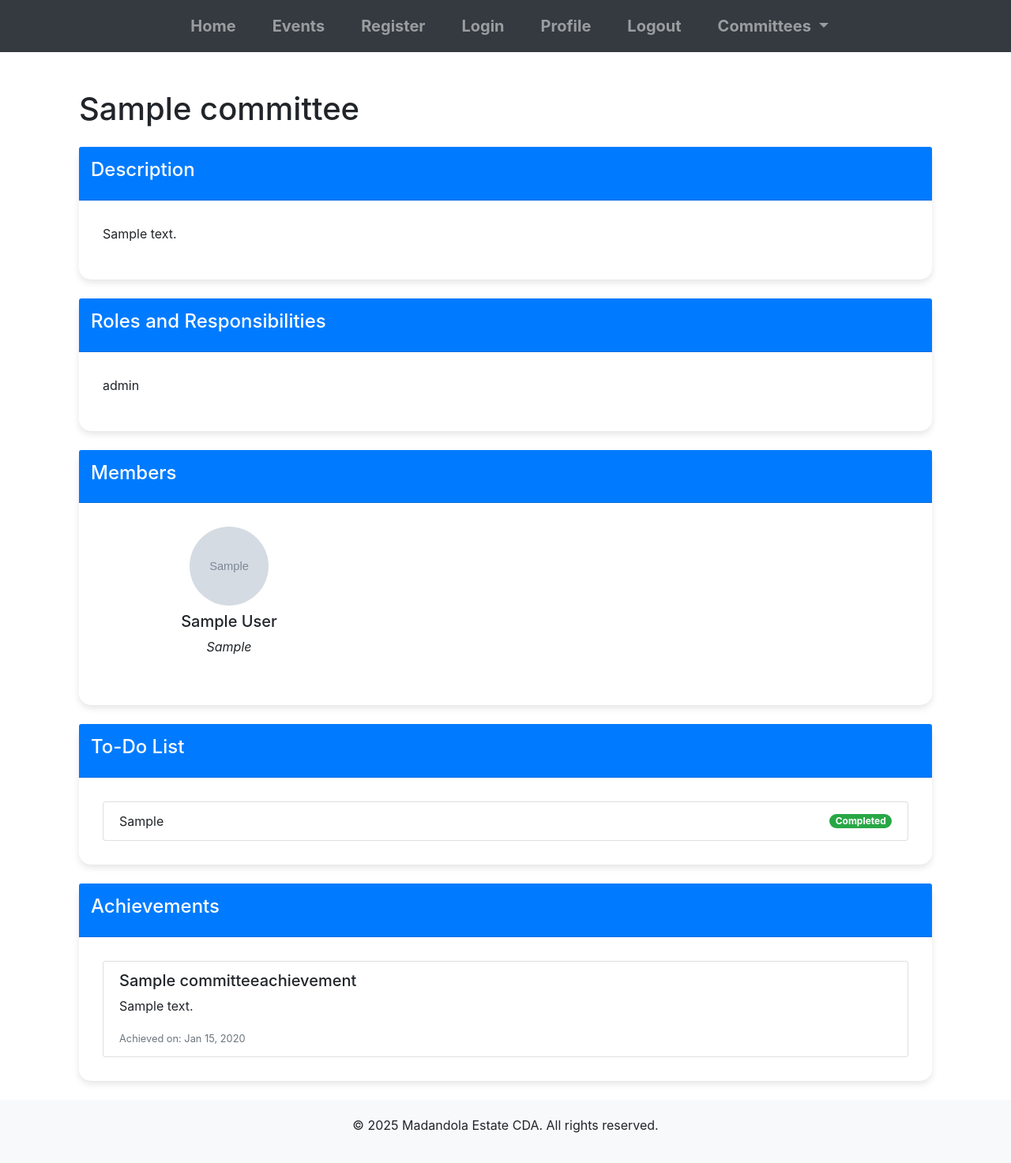
After one commit to hizeetech/huv_madandola_cdas, a Django app: page /committees/1/ in a window 1280 px wide. The commit adds this page. Shown: the whole page at 79% size. Run offline with Django 5.2, Linux system fonts and the light colour scheme; a user stored in the database is signed in; tables that the repository leaves empty hold one stand-in row (values such as "Sample post"); grey boxes marked "Sample" are stand-in pictures; some libraries are stand-ins or nearby versions.

Commit message:
fourth commit

```diff
--- /dev/null
+++ b/cda_app/context_processors.py
@@ -0,0 +1,4 @@
+from .models import Committee
+
+def committees(request):
+    return {'committees': Committee.objects.all()}
--- a/cda_app/models.py
+++ b/cda_app/models.py
@@ -149,4 +149,40 @@ class PaidMember(models.Model):
     def __str__(self):
         return f"{self.name} - {self.amount_paid} ({self.purpose_of_payment})"
 
+
+class Committee(models.Model):
+    name = models.CharField(max_length=200, unique=True)
+    description = models.TextField(blank=True, null=True)
+    roles_responsibilities = models.TextField(blank=True, null=True)
+
+    def __str__(self):
+        return self.name
+
+class CommitteeMember(models.Model):
+    committee = models.ForeignKey(Committee, on_delete=models.CASCADE, related_name='members')
+    name = models.CharField(max_length=100)
+    post = models.CharField(max_length=100)
+    image = models.ImageField(upload_to='committee_members/', blank=True, null=True)
+
+    def __str__(self):
+        return f"{self.name} - {self.committee.name}"
+
+class CommitteeToDo(models.Model):
+    committee = models.ForeignKey(Committee, on_delete=models.CASCADE, related_name='todos')
+    task = models.CharField(max_length=255)
+    is_completed = models.BooleanField(default=False)
+    due_date = models.DateField(blank=True, null=True)
+
+    def __str__(self):
+        return f"{self.task} ({self.committee.name})"
+
+class CommitteeAchievement(models.Model):
+    committee = models.ForeignKey(Committee, on_delete=models.CASCADE, related_name='achievements')
+    title = models.CharField(max_length=255)
+    description = models.TextField()
+    date = models.DateField(auto_now_add=True)
+
+    def __str__(self):
+        return f"{self.title} ({self.committee.name})"
+
 # Create your models here.
--- a/cda_app/urls.py
+++ b/cda_app/urls.py
@@ -9,4 +9,5 @@ urlpatterns = [
     path('profile/', views.profile, name='profile'),
     path('events/', views.events, name='events'),
     path('pay_levy/<int:levy_id>/', views.pay_levy, name='pay_levy'),
+    path('committees/<int:committee_id>/', views.committee_detail, name='committee_detail'),
 ]
--- a/cda_app/views.py
+++ b/cda_app/views.py
@@ -1,8 +1,9 @@
 from django.shortcuts import render, redirect
+from django.shortcuts import render, redirect, get_object_or_404
 from django.contrib.auth import login, logout, authenticate
 from django.contrib.auth.decorators import login_required
 from .forms import CustomUserCreationForm, CustomAuthenticationForm
-from .models import UserProfile, CDA, Levy, UserLevy, Payment, ExecutiveMember, Event, CommunityInfo, Defaulter, NavbarImage, PaidMember
+from .models import UserProfile, CDA, Levy, UserLevy, Payment, ExecutiveMember, Event, CommunityInfo, Defaulter, NavbarImage, PaidMember, Committee, CommitteeMember, CommitteeToDo, CommitteeAchievement
 
 def home(request):
     executive_members = ExecutiveMember.objects.all()
@@ -66,6 +67,20 @@ def events(request):
     return render(request, 'events.html', {'all_events': all_events})
 
 @login_required
+def committee_detail(request, committee_id):
+    committee = get_object_or_404(Committee, pk=committee_id)
+    members = CommitteeMember.objects.filter(committee=committee)
+    todos = CommitteeToDo.objects.filter(committee=committee)
+    achievements = CommitteeAchievement.objects.filter(committee=committee)
+    context = {
+        'committee': committee,
+        'members': members,
+        'todos': todos,
+        'achievements': achievements,
+    }
+    return render(request, 'committee_detail.html', context)
+
+@login_required
 def pay_levy(request, levy_id):
     if request.method == 'POST':
         user_levy = UserLevy.objects.get(id=levy_id, user=request.user)
--- a/madandola_cda/settings.py
+++ b/madandola_cda/settings.py
@@ -62,6 +62,7 @@ TEMPLATES = [
                 'django.template.context_processors.request',
                 'django.contrib.auth.context_processors.auth',
                 'django.contrib.messages.context_processors.messages',
+                'cda_app.context_processors.committees',
             ],
         },
     },
--- a/templates/base.html
+++ b/templates/base.html
@@ -140,6 +140,18 @@
                 <li class="nav-item">
                     <a class="nav-link" href="{% url 'logout' %}">Logout</a>
                 </li>
+                <li class="nav-item dropdown">
+                    <a class="nav-link dropdown-toggle" href="#" id="navbarDropdown" role="button" data-toggle="dropdown" aria-haspopup="true" aria-expanded="false">
+                        Committees
+                    </a>
+                    <div class="dropdown-menu" aria-labelledby="navbarDropdown">
+                        {% for committee in committees %}
+                            <a class="dropdown-item" href="{% url 'committee_detail' committee.id %}">{{ committee.name }}</a>
+                        {% empty %}
+                            <a class="dropdown-item" href="#">No committees found</a>
+                        {% endfor %}
+                    </div>
+                </li>
                 {% endif %}
             </ul>
             <div class="navbar-right-image ml-auto">
--- /dev/null
+++ b/templates/committee_detail.html
@@ -0,0 +1,99 @@
+{% extends 'base.html' %}
+{% load static %}
+
+{% block title %}{{ committee.name }} - Madandola Estate CDA{% endblock %}
+
+{% block content %}
+<div class="container mt-4">
+    <h1 class="mb-4">{{ committee.name }}</h1>
+
+    <div class="card mb-4">
+        <div class="card-header">
+            <h4>Description</h4>
+        </div>
+        <div class="card-body">
+            <p>{{ committee.description|default:"No description available." }}</p>
+        </div>
+    </div>
+
+    <div class="card mb-4">
+        <div class="card-header">
+            <h4>Roles and Responsibilities</h4>
+        </div>
+        <div class="card-body">
+            <p>{{ committee.roles_responsibilities|default:"No roles and responsibilities defined." }}</p>
+        </div>
+    </div>
+
+    <div class="card mb-4">
+        <div class="card-header">
+            <h4>Members</h4>
+        </div>
+        <div class="card-body">
+            {% if members %}
+            <div class="row">
+                {% for member in members %}
+                <div class="col-md-4 text-center mb-3">
+                    {% if member.image %}
+                    <img src="{{ member.image.url }}" alt="{{ member.name }}" class="rounded-circle mb-2" width="100" height="100">
+                    {% else %}
+                    <img src="{% static 'images/default_profile.png' %}" alt="Default Image" class="rounded-circle mb-2" width="100" height="100">
+                    {% endif %}
+                    <h5>{{ member.name }}</h5>
+                    <p><em>{{ member.post }}</em></p>
+                </div>
+                {% endfor %}
+            </div>
+            {% else %}
+            <p>No members in this committee yet.</p>
+            {% endif %}
+        </div>
+    </div>
+
+    <div class="card mb-4">
+        <div class="card-header">
+            <h4>To-Do List</h4>
+        </div>
+        <div class="card-body">
+            {% if todos %}
+            <ul class="list-group">
+                {% for todo in todos %}
+                <li class="list-group-item d-flex justify-content-between align-items-center">
+                    {{ todo.task }}
+                    {% if todo.is_completed %}
+                    <span class="badge badge-success badge-pill">Completed</span>
+                    {% else %}
+                    <span class="badge badge-warning badge-pill">Pending</span>
+                    {% endif %}
+                </li>
+                {% endfor %}
+            </ul>
+            {% else %}
+            <p>No to-do items for this committee yet.</p>
+            {% endif %}
+        </div>
+    </div>
+
+    <div class="card mb-4">
+        <div class="card-header">
+            <h4>Achievements</h4>
+        </div>
+        <div class="card-body">
+            {% if achievements %}
+            <ul class="list-group">
+                {% for achievement in achievements %}
+                <li class="list-group-item">
+                    <h5>{{ achievement.title }}</h5>
+                    <p>{{ achievement.description }}</p>
+                    <small class="text-muted">Achieved on: {{ achievement.date|date:"M d, Y" }}</small>
+                </li>
+                {% endfor %}
+            </ul>
+            {% else %}
+            <p>No achievements recorded for this committee yet.</p>
+            {% endif %}
+        </div>
+    </div>
+
+</div>
+{% endblock %}
```
Also changed, not shown: cda_app/admin.py (+6 -1 lines), templates/home.html (+15 -25 lines), cda_app/migrations/0010_committee_committeeachievement_committeemember_and_more.py (added), db.sqlite3.
